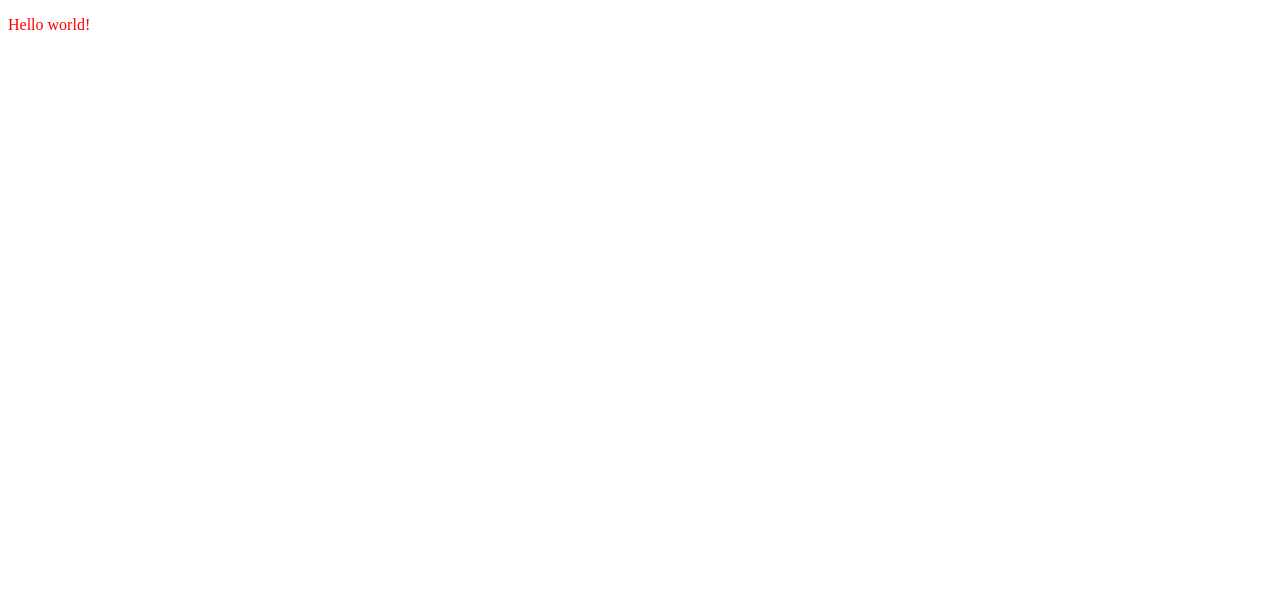
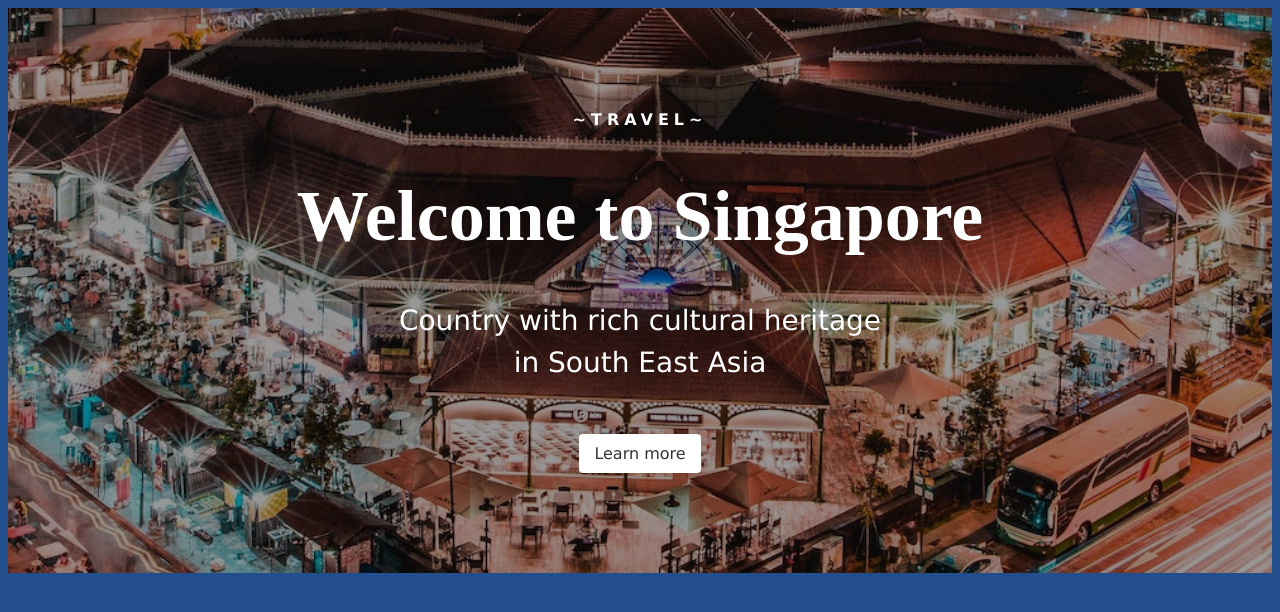
Before and after one commit to tohhuishan/shecodes-responsive-travel-website, a plain HTML site: page index.html in a window 1280 px wide. Drawn offline with Linux system fonts and the light colour scheme.

Commit message:
Created the header of landing page and added some relevant pictures to media folder

```diff
--- a/index.html
+++ b/index.html
@@ -8,6 +8,14 @@
     <title>Singapore - Travel website</title>
   </head>
   <body>
-    <p>Hello world!</p>
+    <div class="container">
+      <header>
+        <h3>~TRAVEL~</h3>
+        <h1>Welcome to Singapore</h1>
+        <h2>Country with rich cultural heritage</h2>
+        <h2>in South East Asia</h2>
+        <a href="#">Learn more</a>
+      </header>
+    </div>
   </body>
 </html>
--- a/source/style.css
+++ b/source/style.css
@@ -1,3 +1,79 @@
-p {
-  color: red;
+body {
+  background-color: rgb(35, 78, 142);
+  font-family: "Lucida Sans", "Lucida Sans Regular", "Lucida Grande",
+    "Lucida Sans Unicode", Geneva, Verdana, sans-serif;
 }
+
+h1 {
+  font-family: "Times New Roman", Times, serif;
+  font-size: 72px;
+  font-weight: 800;
+  line-height: 1;
+}
+
+.container {
+  max-width: 1400px;
+  margin: 0 auto;
+}
+
+header {
+  background-image: linear-gradient(rgba(0, 0, 0, 0.4), rgba(0, 0, 0, 0.4)),
+    url("../media/lau-pa-sat.jpg");
+  background-position: center;
+  background-repeat: no-repeat;
+  background-size: cover;
+  color: rgb(255, 255, 255);
+  padding: 100px 20px;
+  text-align: center;
+}
+
+header h2 {
+  font-size: 28px;
+  font-weight: 500;
+  line-height: 1.5;
+  margin: 0;
+}
+
+header h3 {
+  letter-spacing: 5px;
+  font-size: 16px;
+  font-weight: 800;
+  line-height: 1.5;
+  margin: 0;
+}
+
+header a {
+  background: rgb(255, 255, 255);
+  border-radius: 4px;
+  color: rgba(0, 0, 0, 0.8);
+  display: inline-block;
+  font-size: 16px;
+  margin-top: 50px;
+  padding: 10px 15px;
+  text-decoration: none;
+  transition: all 150ms ease-in-out;
+}
+
+header a:hover {
+  background: rgba(0, 0, 0, 0.8);
+  color: rgb(255, 255, 255);
+}
+
+@media (max-width: 900px) {
+  h1 {
+    font-size: 48px;
+  }
+
+  header {
+    padding: 50px 20px;
+  }
+
+  header h2 {
+    font-size: 20px;
+  }
+
+  header h3,
+  header a {
+    font-size: 14px;
+  }
+}
```
Also changed, not shown: media/chinese-temple.jpg (added), media/hawker-centre.jpg (added), media/indian-temple.jpg (added), media/lau-pa-sat.jpg (added).
